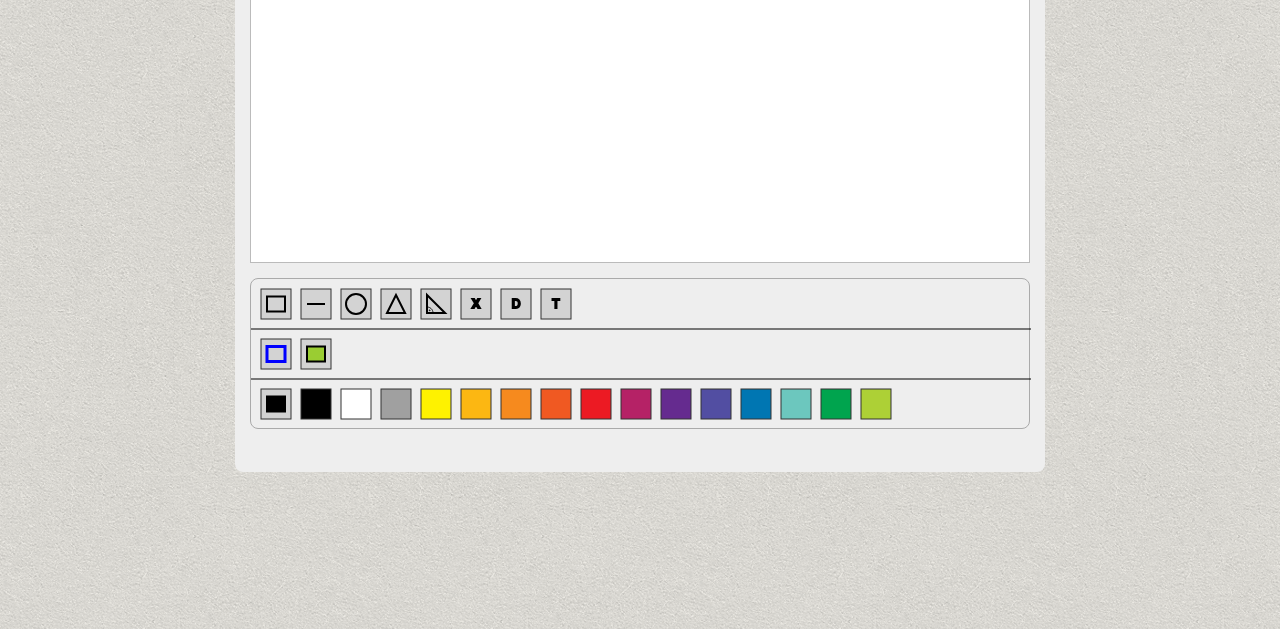
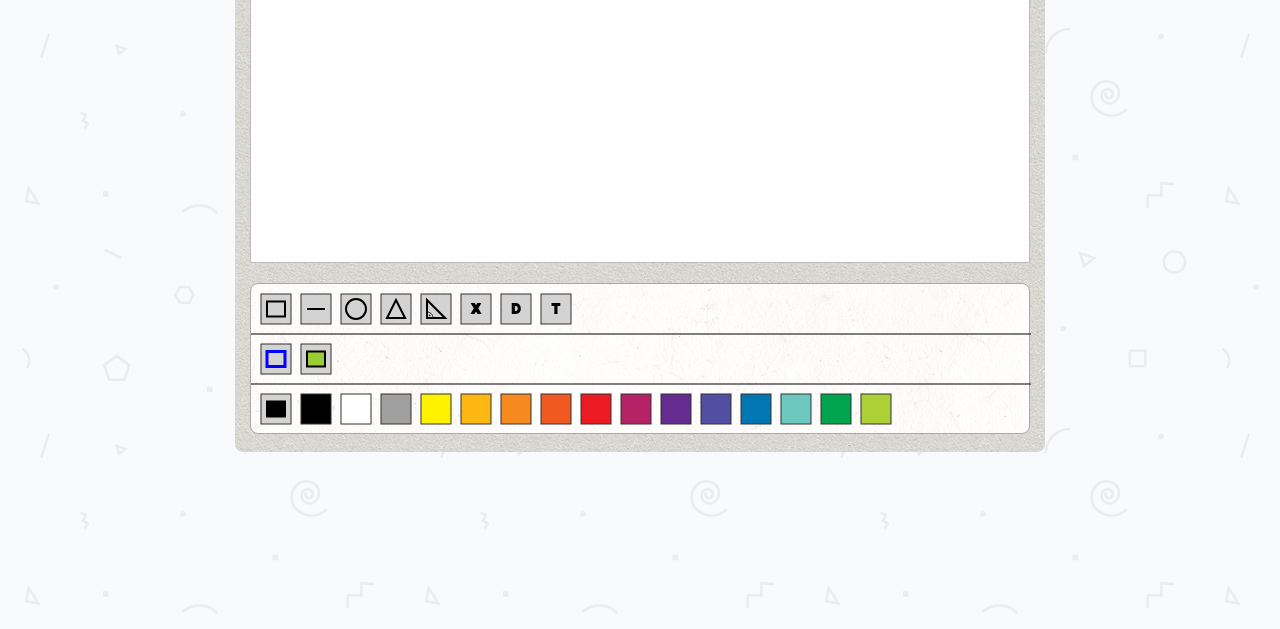
Before and after one commit to wIksS/Team-Meat, a plain HTML site: page TeamMeatProject/PorkPaint/index.html in a window 1280 px wide. Shown: the part 171-800 px from the top of the page. Drawn offline with Linux system fonts and the light colour scheme.

Commit message:
Experimenting with background vision

```diff
--- a/TeamMeatProject/PorkPaint/scripts/toolbox.js
+++ b/TeamMeatProject/PorkPaint/scripts/toolbox.js
@@ -304,6 +304,7 @@ function drawHorizontalSeparator() {
     currentControlY += controlsDefaultMargin;
     currentControlX = controlsDefaultMargin;
 }
+
 //Draw remove box inner marker
 function drawRemoveInnerPicture() {
     var letterX = paper.text(225, 25, 'X');
@@ -313,6 +314,7 @@ function drawRemoveInnerPicture() {
     });
     return letterX;
 }
+
 //Draw drag and drop box inner marker
 function drawDragAndDropInnerPicture() {
     var letterD = paper.text(265, 25, 'D');
@@ -321,6 +323,7 @@ function drawDragAndDropInnerPicture() {
     });
     return letterD;
 }
+
 //Draw tube box inner marker
 function drawTubeInnerPicture() {
     var letterT = paper.text(305, 25, 'T');
--- a/TeamMeatProject/PorkPaint/styles/index.css
+++ b/TeamMeatProject/PorkPaint/styles/index.css
@@ -1,26 +1,27 @@
 body
 {
     padding-top: 5px;
-    background: url('/images/background-sandpaper.png');
+    background: url('/images/geometry2.png');
 }
 #wrapper
 {
     width: 780px;
     margin: 0 auto;
-    background: #EEE;
-    height: 600px;
+    background: url('/images/background-sandpaper.png');
+    height: 580px;
     border-radius: 8px;
     padding: 15px;
 }
 #canvas-container
 {
-    background: white;
+    background: #fff;
     border: 1px solid #bbb;
 }
 
 #toolbox
 {
-    margin-top: 15px;
+    margin-top: 20px;
     border: 1px solid #AAA;
     border-radius: 8px;
+    background: url('/images/paper.png');
 }
```
Also changed, not shown: TeamMeatProject/PorkPaint/images/geometry2.png (added), TeamMeatProject/PorkPaint/images/paper-big.png (deleted), 1 other file.
